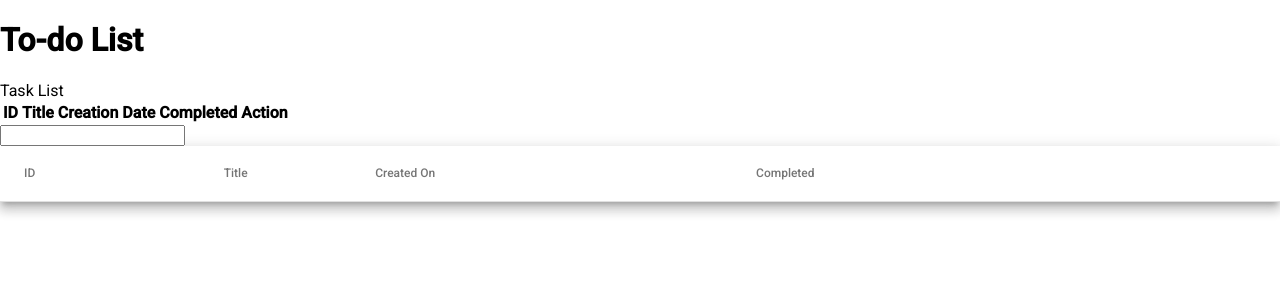
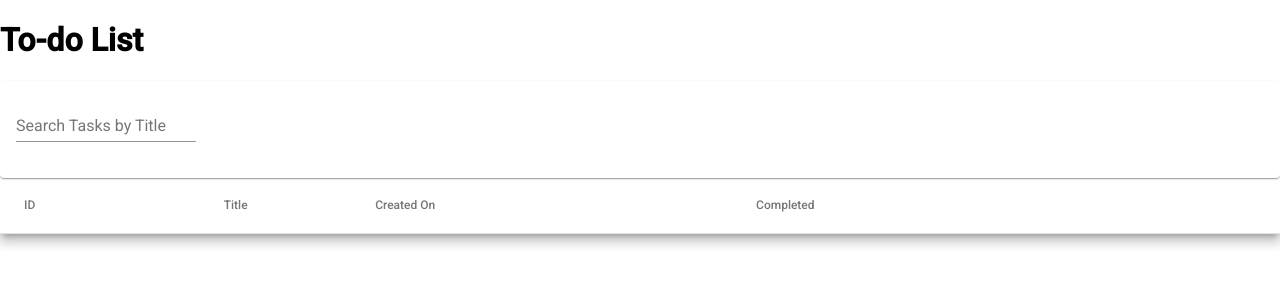
Before and after one commit to kdemello1980/ToDoList, an Angular app in the folder FinalProject/: page / in a window 1280 px wide. Shown: the top 300 px of the page. Built offline with nearby package versions, Linux system fonts and the light colour scheme; no server answers.

Commit message:
Changed task title filter and took the old table off the app component page

```diff
--- a/FinalProject/src/app/app.component.html
+++ b/FinalProject/src/app/app.component.html
@@ -1,5 +1,4 @@
 <h1>To-do List</h1>
 <div class="container">
-  <app-task-list></app-task-list>
   <app-select-task></app-select-task>
 </div>
--- a/FinalProject/src/app/select-task/select-task.component.html
+++ b/FinalProject/src/app/select-task/select-task.component.html
@@ -1,6 +1,9 @@
-<div>
-    <input type="text" [(ngModel)] = 'taskFilter'>
-</div>
+<mat-card>
+    <mat-form-field class="example-full-width">
+      <mat-label>Search Tasks by Title</mat-label>
+      <input matInput [(ngModel)] = 'taskFilter'>
+    </mat-form-field>
+</mat-card>
 
 <table mat-table [dataSource]="dataSource" class="mat-elevation-z8">
 
```
